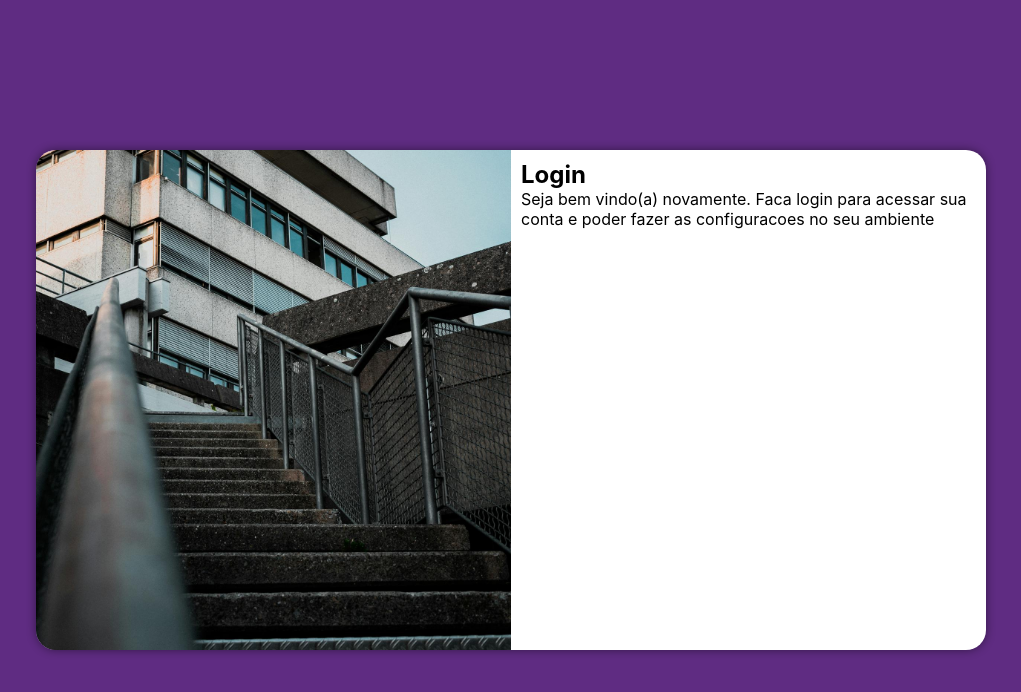
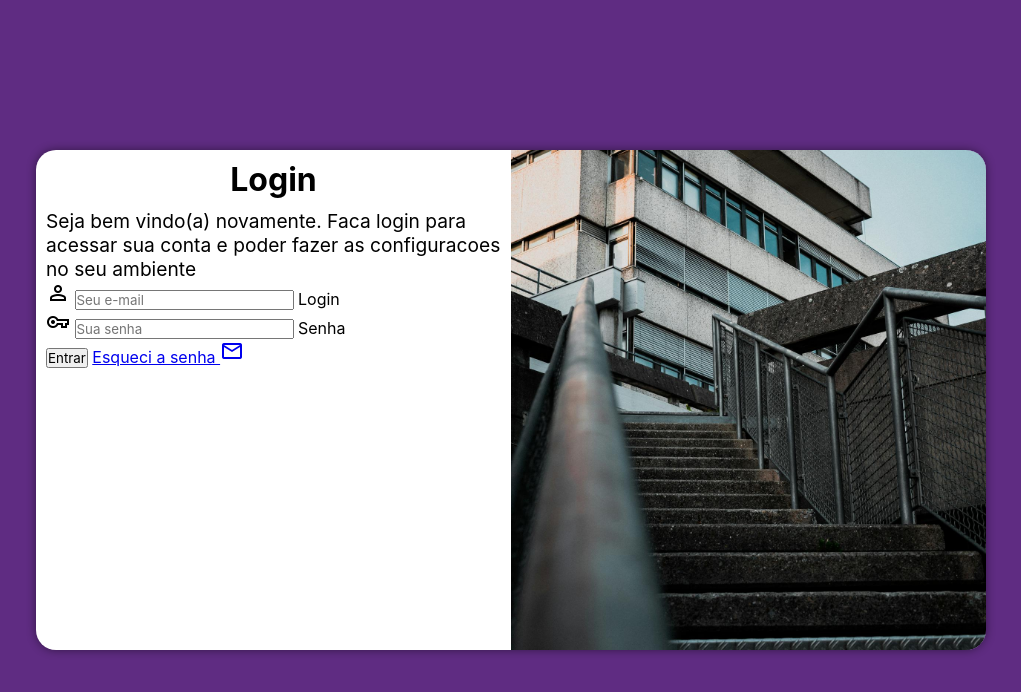
Before and after one commit to Prismount/projeto-login, a plain HTML site: page index.html in a window 1280 px wide. Shown: the whole page, without its empty margins (129-1150 px from the left). Drawn offline with nearby package versions, Linux system fonts and the light colour scheme.

Commit message:
adicionei o formulario

```diff
--- a/estilos/media-query.css
+++ b/estilos/media-query.css
@@ -25,13 +25,21 @@
     }
 
     section#login > div#imagem {
-        float: left;
+        float: right;
         width: 50%;
         height: 100%;
     }
 
     section#login > div#formulario  {
-        float: right;
+        float: left;
         width: 50%;
     }
+
+    div#formulario > h1  {
+        font-size: 2em;
+    }
+
+    div#formulario > p {
+        font-size: 1.2em;
+    }
 }
--- a/estilos/style.css
+++ b/estilos/style.css
@@ -65,3 +65,12 @@ section#login > div#formulario {
     display: block;
     padding: 10px;
 }
+
+div#formulario > h1 {
+    text-align: center;
+    margin-bottom: 10px;
+}
+
+div#formulario > p {
+    font-size: 0.8em;
+}
--- a/index.html
+++ b/index.html
@@ -4,6 +4,7 @@
     <meta charset="UTF-8">
     <meta name="viewport" content="width=device-width, initial-scale=1.0">
     <title>login</title>
+    <link href="https://fonts.googleapis.com/css2?family=Material+Symbols+Outlined" rel="stylesheet" />
     <link rel="stylesheet" href="estilos/style.css">
     <link rel="stylesheet" href="estilos/media-query.css">
 </head>
@@ -16,8 +17,21 @@
             <div id="formulario">
                 <h1>Login</h1>
                 <p>Seja bem vindo(a) novamente. Faca login para acessar sua conta e poder fazer as configuracoes no seu ambiente</p>
-                <form action="login.php" method="post">
-
+                <form action="login.php" method="post" autocomplete="on">
+                    <div class="campo">
+                        <span class="material-symbols-outlined">person</span>
+                        <input type="email" name="login" id="ilogin" placeholder="Seu e-mail" autocomplete="email" required maxlength="30" >
+                        <label for="ilogin">Login</label>
+                    </div>
+                    <div class="campo">
+                        <span class="material-symbols-outlined">vpn_key</span>
+                        <input type="password" name="senha" id="isenha" placeholder="Sua senha" autocomplete="current-password" required minlength="8" maxlength="20">
+                        <label for="isenha">Senha</label>
+                    </div>
+                    <input type="submit" value="Entrar">
+                    <a href="esqueci.html">
+                        Esqueci a senha <span class="material-symbols-outlined">mail</span>
+                    </a>
                 </form>
             </div>
         </section>
```
